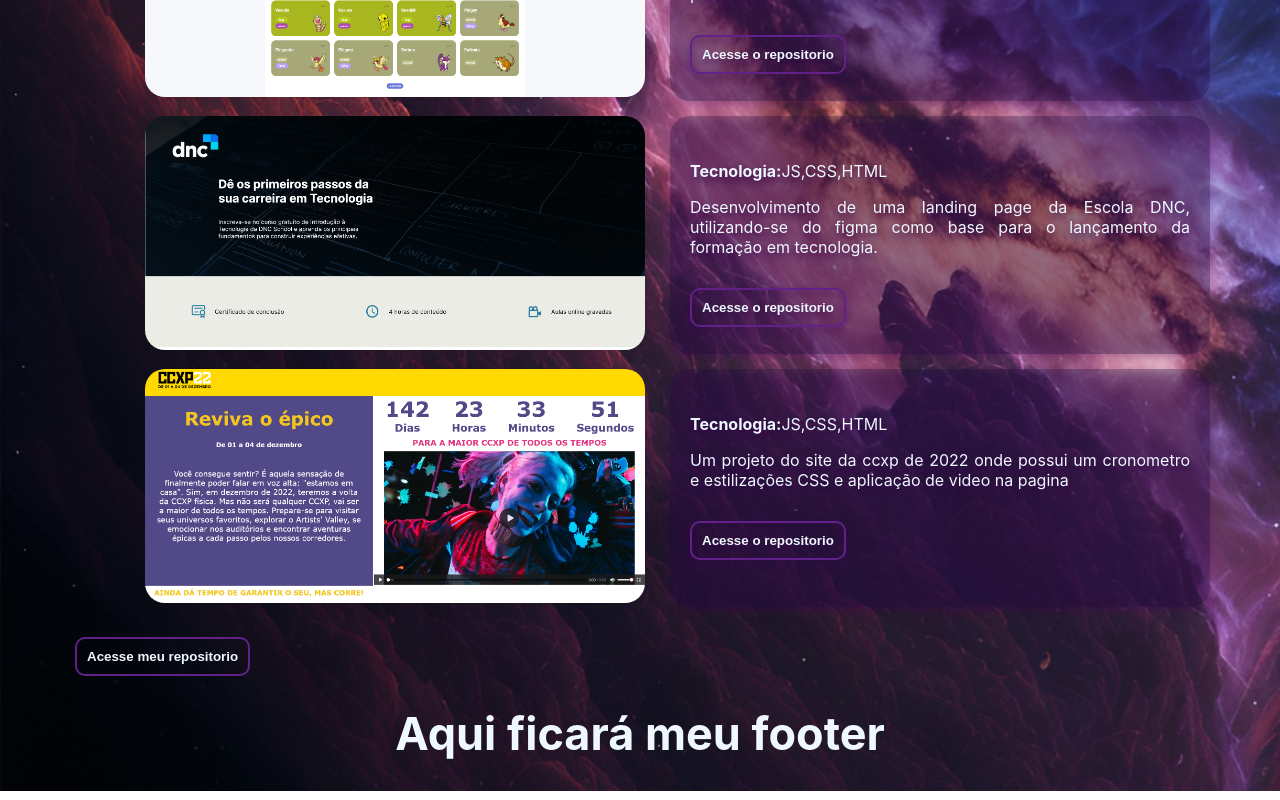
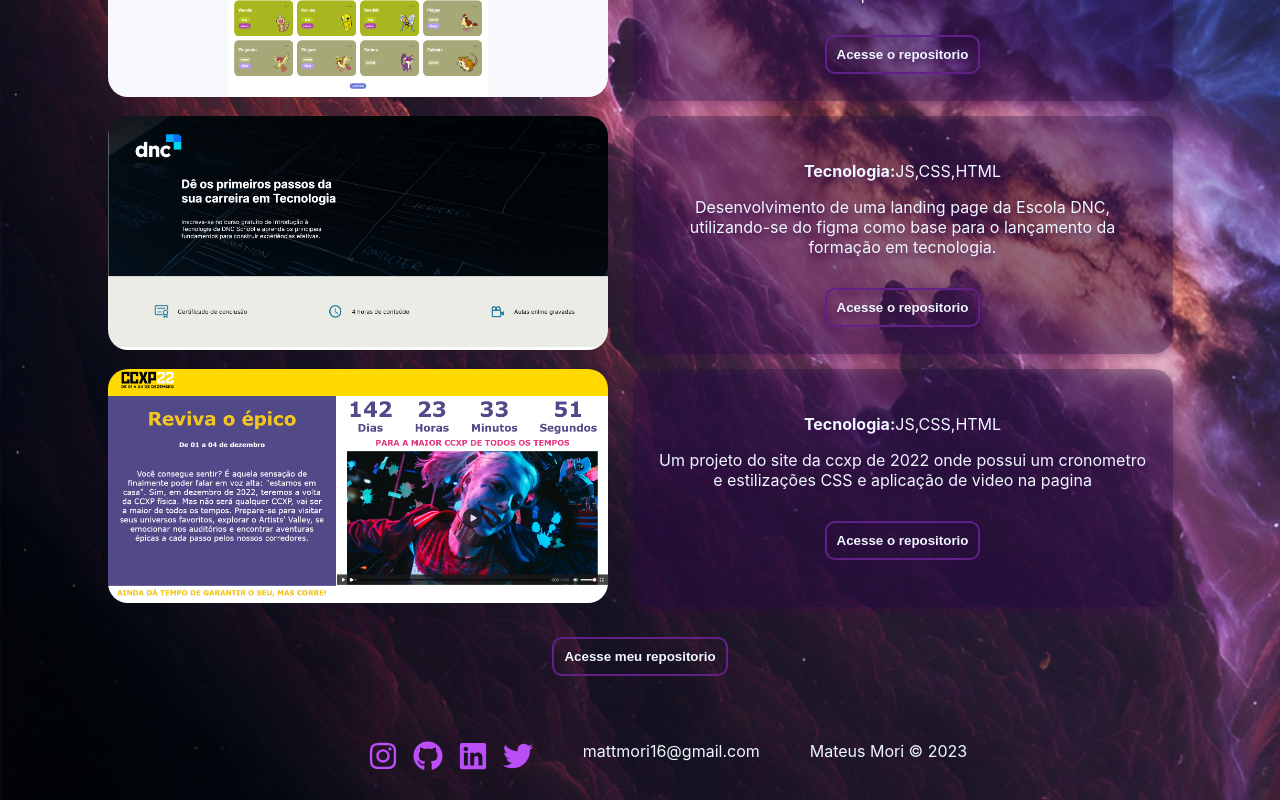
Before and after one commit to MattMori/portfolio, a React (Create React App) app: page / in a window 1280 px wide. Shown: the part 1607-2407 px from the top of the page. Built offline with nearby package versions, Linux system fonts and the light colour scheme.

Commit message:
Finalização da primeira versão do projeto

```diff
--- a/src/componentes/section/Footer.js
+++ b/src/componentes/section/Footer.js
@@ -1,6 +1,17 @@
+import styles from './Footer.module.css'
+import { FaInstagram, FaLinkedin, FaGithub, FaTwitter } from "react-icons/fa";
 function Footer(){
     return(
-        <div> <h1>Aqui ficará meu footer </h1></div>
+        <div className={styles.footer}>
+        <ul>
+                <li><a href='https://www.instagram.com/mori.mkv/'><FaInstagram size={30}/></a></li>
+                <li><a href='https://github.com/MattMori'><FaGithub size={30}/></a></li>
+                <li><a href='https://www.linkedin.com/in/morimkv/'><FaLinkedin size={30}/></a></li>
+                <li><a href='https://twitter.com/MoriMkv'><FaTwitter size={30}/></a></li>
+            </ul>
+            <p>mattmori16@gmail.com</p>
+            <p>Mateus Mori © 2023</p>
+        </div>
     )
 }
 
--- /dev/null
+++ b/src/componentes/section/Footer.module.css
@@ -0,0 +1,25 @@
+.footer{
+    display: flex;
+    justify-content: center;
+    margin-top: 40px;
+}
+
+.footer ul{
+    list-style: none;
+    display: flex;
+    justify-content: center;
+    margin: 25px;
+
+}
+
+.footer p{
+    margin: 25px;
+}
+
+.footer li{
+    margin-left: 15px;
+}
+
+.footer a{
+    color: #ba4ff8 !important;
+}
--- a/src/componentes/section/Projects.js
+++ b/src/componentes/section/Projects.js
@@ -33,7 +33,6 @@
          repo="https://github.com/MattMori/CCXP"
          site="https://projetoccxpdnc1.netlify.app/"
          />
-
          <ButtonB text='Acesse meu repositorio' link='https://github.com/MattMori'/>
          </div>
     )
--- a/src/componentes/section/Projects.module.css
+++ b/src/componentes/section/Projects.module.css
@@ -1,4 +1,9 @@
 .projects{
+    text-align: center;
+}
+
+.projects h1{
     text-align: justify;
     margin-left: 75px;
+
 }
```
